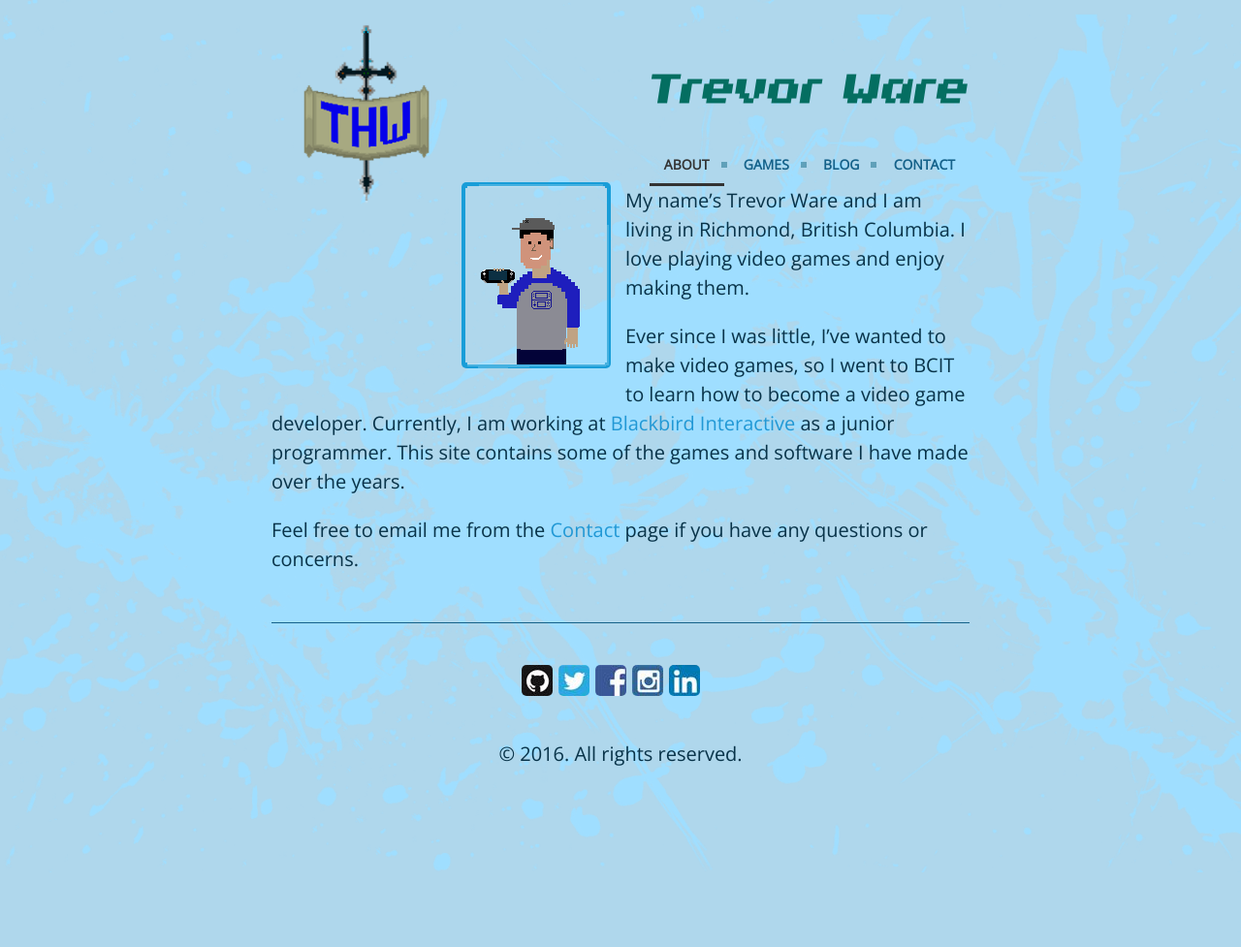
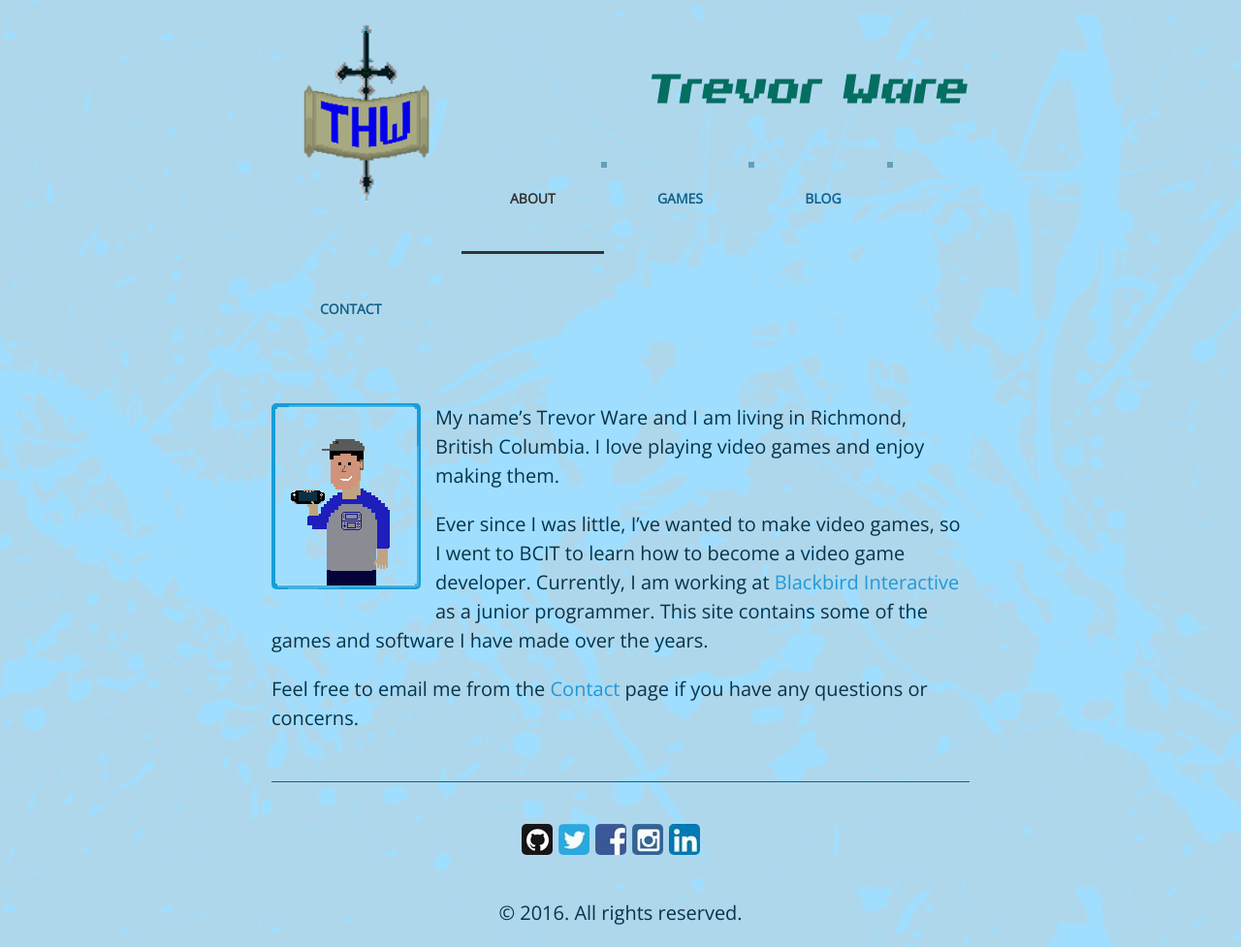
Before and after one commit to twarrre/twarrre.github.io, a Jekyll site: the page built from index.md, in a window 1280 px wide. Shown: the whole page at 97% size. Built offline with Jekyll 4.4.1, drawn with Linux system fonts in a browser that asks for light colours; before the commit the page ends 900 px from its top, so only the background shows below that.

Commit message:
Updating menu

```diff
--- a/public/css/poole.css
+++ b/public/css/poole.css
@@ -580,7 +580,6 @@ a.pagination-item:hover {
   line-height: 1;
   display: block;
   zoom: 1;
-  float: right;
 }
 #cssmenu ul:after {
   content: " ";
@@ -605,7 +604,7 @@ a.pagination-item:hover {
   color: #146189;
   text-decoration: none;
   display: block;
-  padding: 15px 15px;
+  padding: 50px 50px;
   font-family: 'Open Sans', sans-serif;
   font-weight: 700;
   text-transform: uppercase;
```
